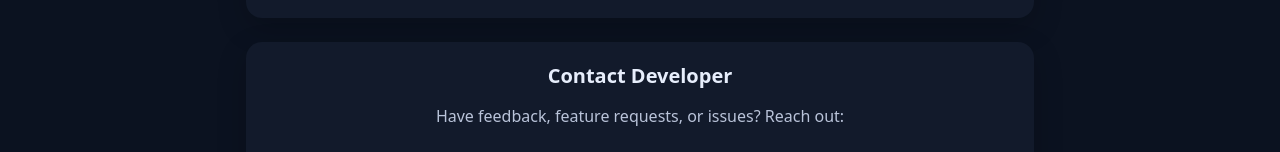
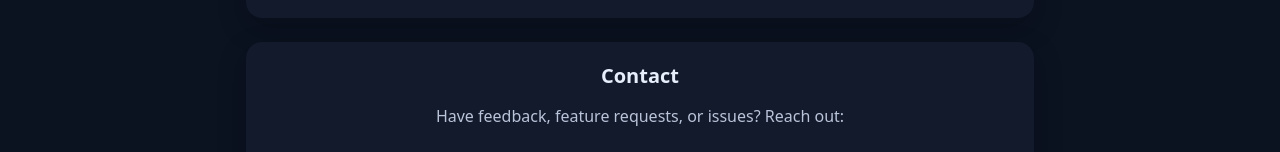
Before and after one commit to gaurang-knight007/Doc_summary_assistant-A-3, a React (Vite) app in the folder frontend/: page /app in a window 1280 px wide. Shown: the part 447-599 px from the top of the page. Built offline with nearby package versions, Linux system fonts and the light colour scheme; no server answers.

Commit message:
Update App.jsx

```diff
--- a/frontend/src/pages/App.jsx
+++ b/frontend/src/pages/App.jsx
@@ -54,7 +54,7 @@ export default function App() {
         <SummaryView data={data} />
 
         <div className="card contact-card center-text">
-          <h2 className="h1" style={{ fontSize: 20 }}>Contact Developer</h2>
+          <h2 className="h1" style={{ fontSize: 20 }}>Contact</h2>
           <p className="sub">Have feedback, feature requests, or issues? Reach out:</p>
           <p><strong>Developer:</strong> Gaurang Gautam</p>
           <div className="social-links">
```
